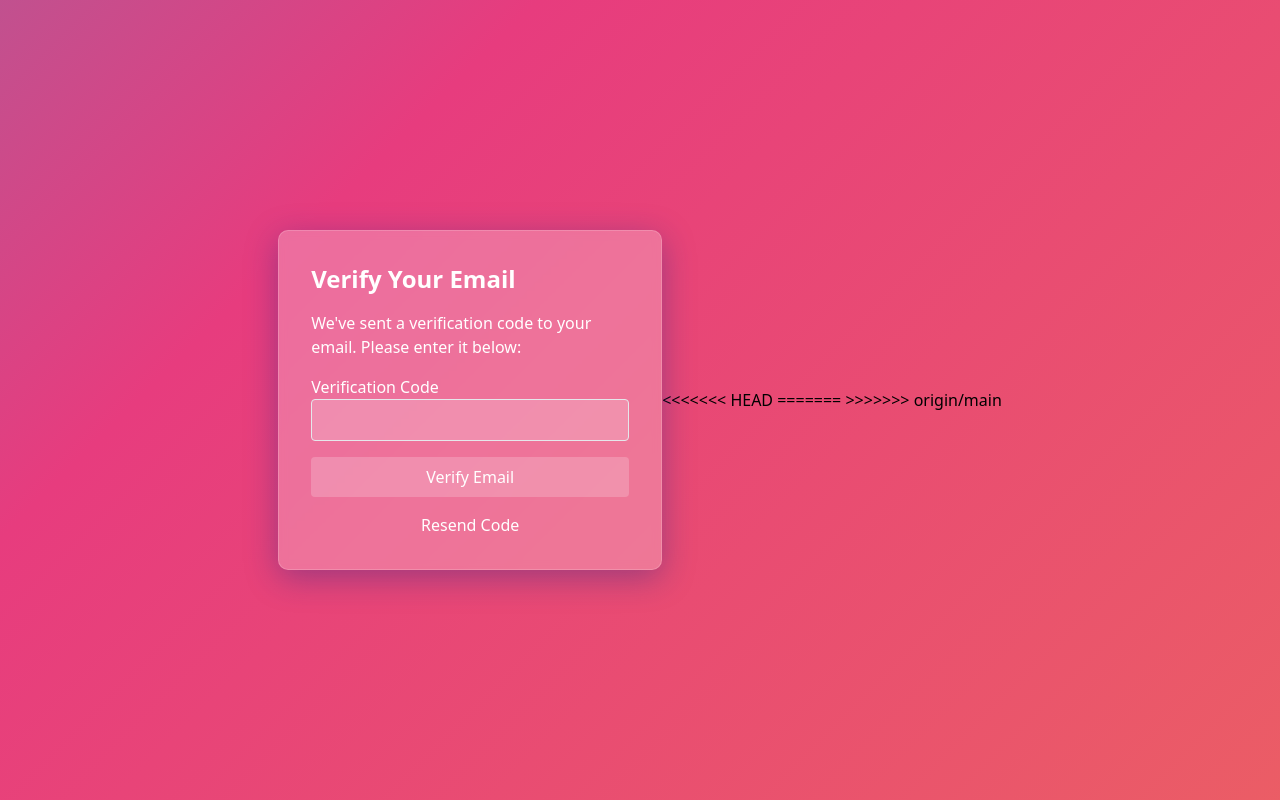
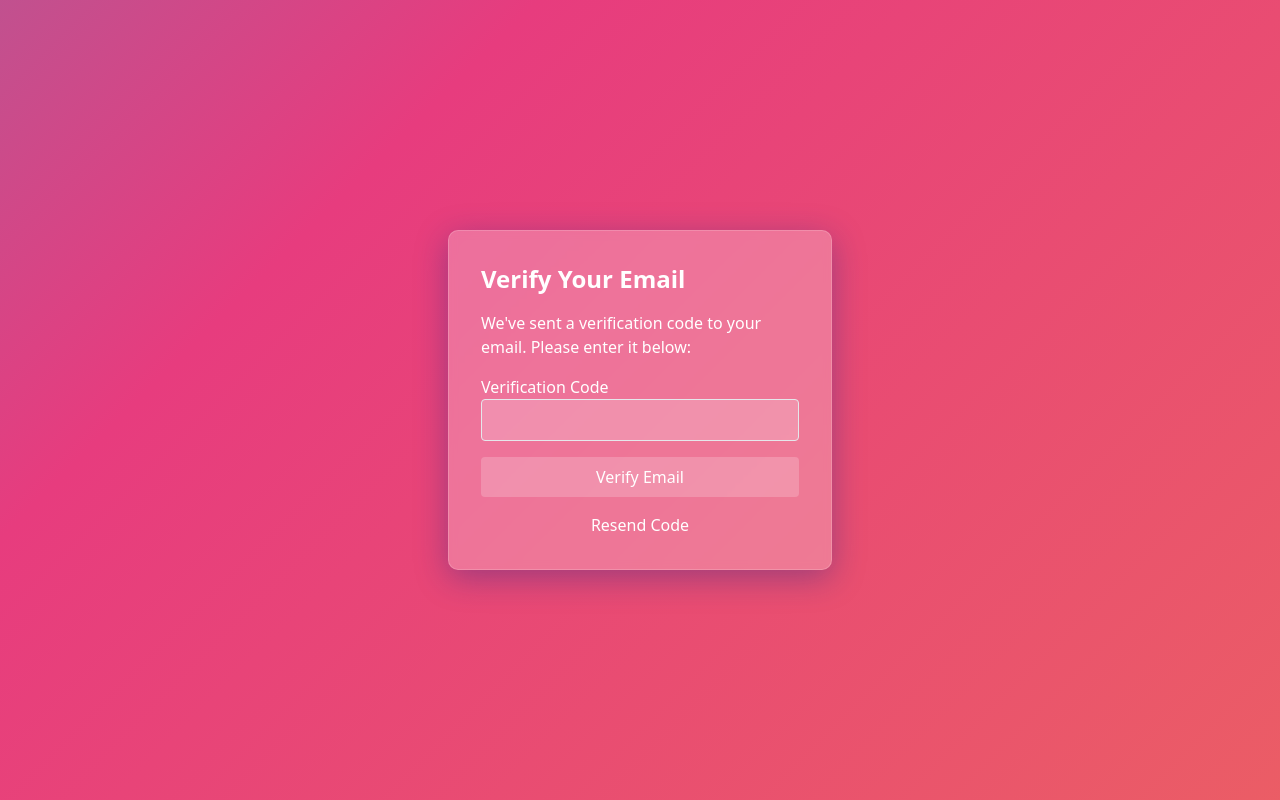
Before and after one commit to ratnam1510/PredictStock, a Flask app: page /verify-email in a window 1280 px wide. Run offline with Flask 3, Linux system fonts and the light colour scheme; the visitor is signed in with stand-in values (Sample User, id 1).

Commit message:
Update email.html

```diff
--- a/templates/email.html
+++ b/templates/email.html
@@ -80,8 +80,5 @@
         </div>
     </div>
 </body>
-<<<<<<< HEAD
+
 </html>
-=======
-</html>
->>>>>>> origin/main
```
